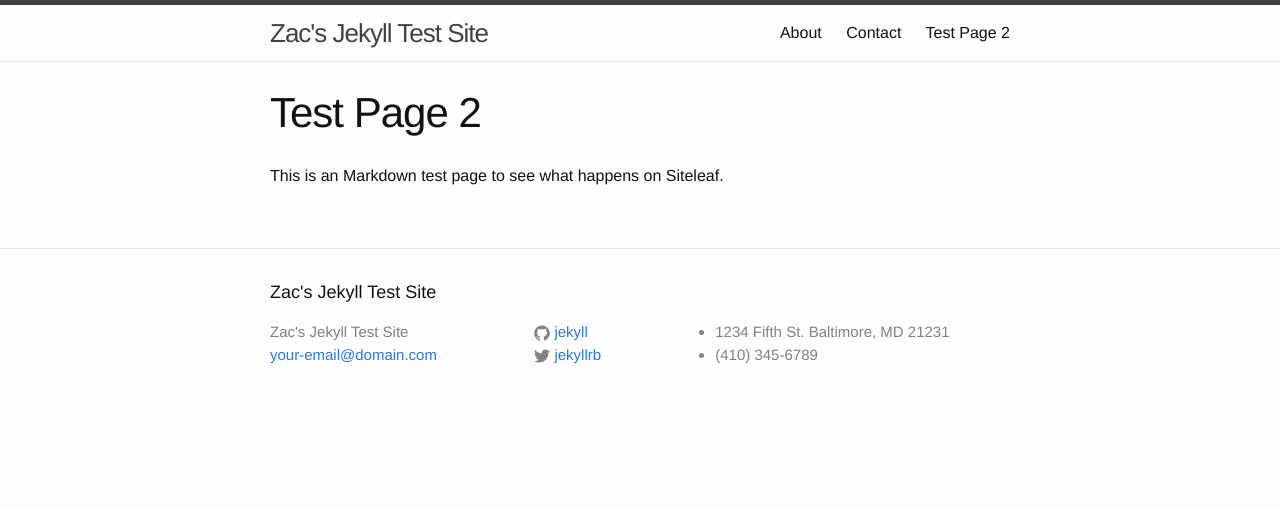
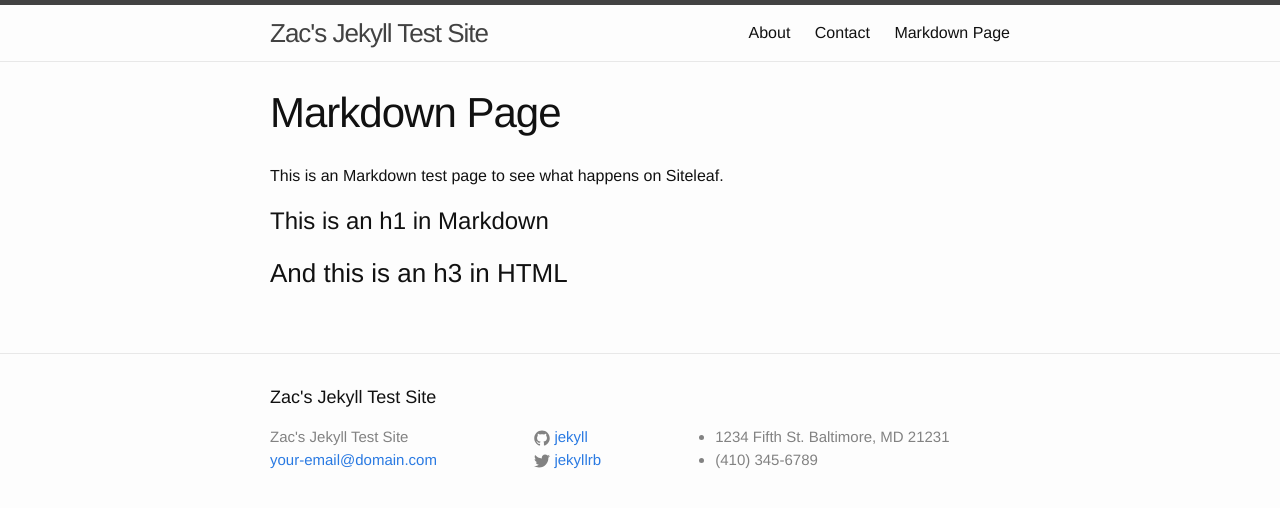
Before and after one commit to zac-heisey/test-jekyll-site, a Jekyll site: the page built from markdown-page.markdown, in a window 1280 px wide. Shown: the top 508 px of the page. Built offline with Jekyll 4.4.1, drawn with Linux system fonts in a browser that asks for light colours.

Commit message:
Updated Markdown Page

```diff
--- a/markdown-page.markdown
+++ b/markdown-page.markdown
@@ -1,6 +1,10 @@
 ---
-title: Test Page 2
+title: Markdown Page
 layout: page
 ---
 
 This is an Markdown test page to see what happens on Siteleaf.
+
+# This is an h1 in Markdown
+
+<h3>And this is an h3 in HTML</h3>
```
